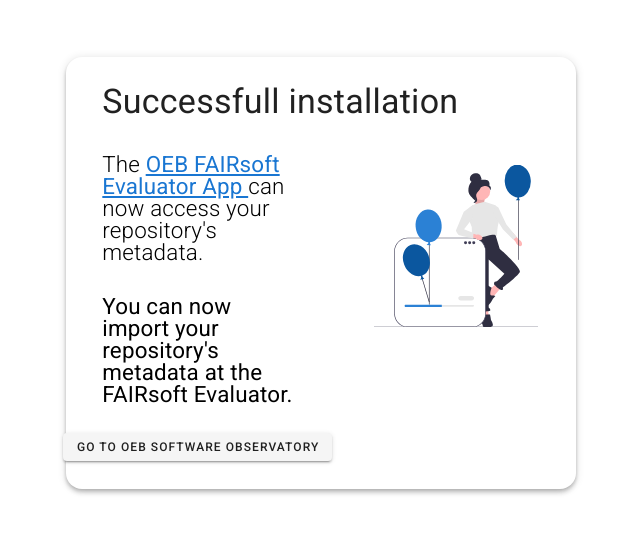
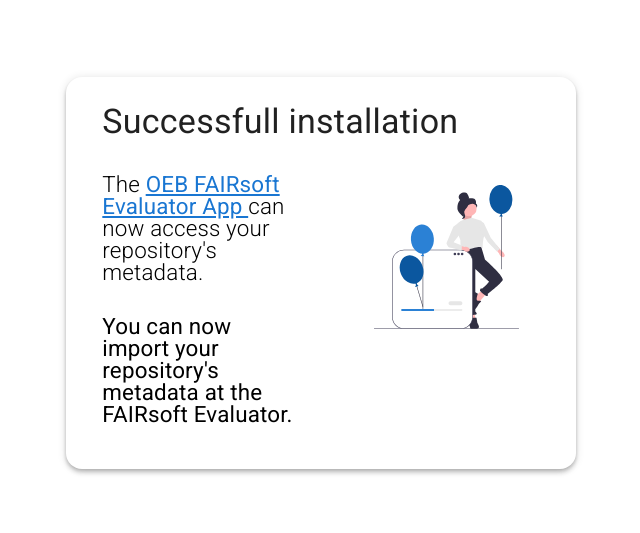
Before and after one commit to inab/oeb-fairsoft-evaluator-post-installation, a Nuxt app: page / in a window 1280 px wide. Shown: the part 127-660 px from the top of the page, without its empty margins (319-959 px from the left). Built offline with nearby package versions, Linux system fonts and the light colour scheme.

Commit message:
removed btn

```diff
--- a/pages/index.vue
+++ b/pages/index.vue
@@ -27,19 +27,13 @@
                   <v-card-text class="text-subtitle subtitle mt-0">
                       <b>You can now import your repository's metadata at the FAIRsoft Evaluator.</b>
                   </v-card-text>
-                  <v-btn
-                      @click="goToEvaluator()"
-                      class="align-self-center mt-3"
-                      small
-                      >
-                      Go To OEB Software Observatory
-                  </v-btn>
+
               </v-col>
               <v-col
                   cols="5">
                   <v-img
                       class="mt-7 mb-5"
-                      max-width="90%"
+                      max-width="80%"
                       :src="require('~/static/illustrations/undraw_well_done_re_3hpo.svg')">
                   </v-img>
               </v-col>
```
Also changed, not shown: 3 other files (tests, documents, lock files or other folders).
